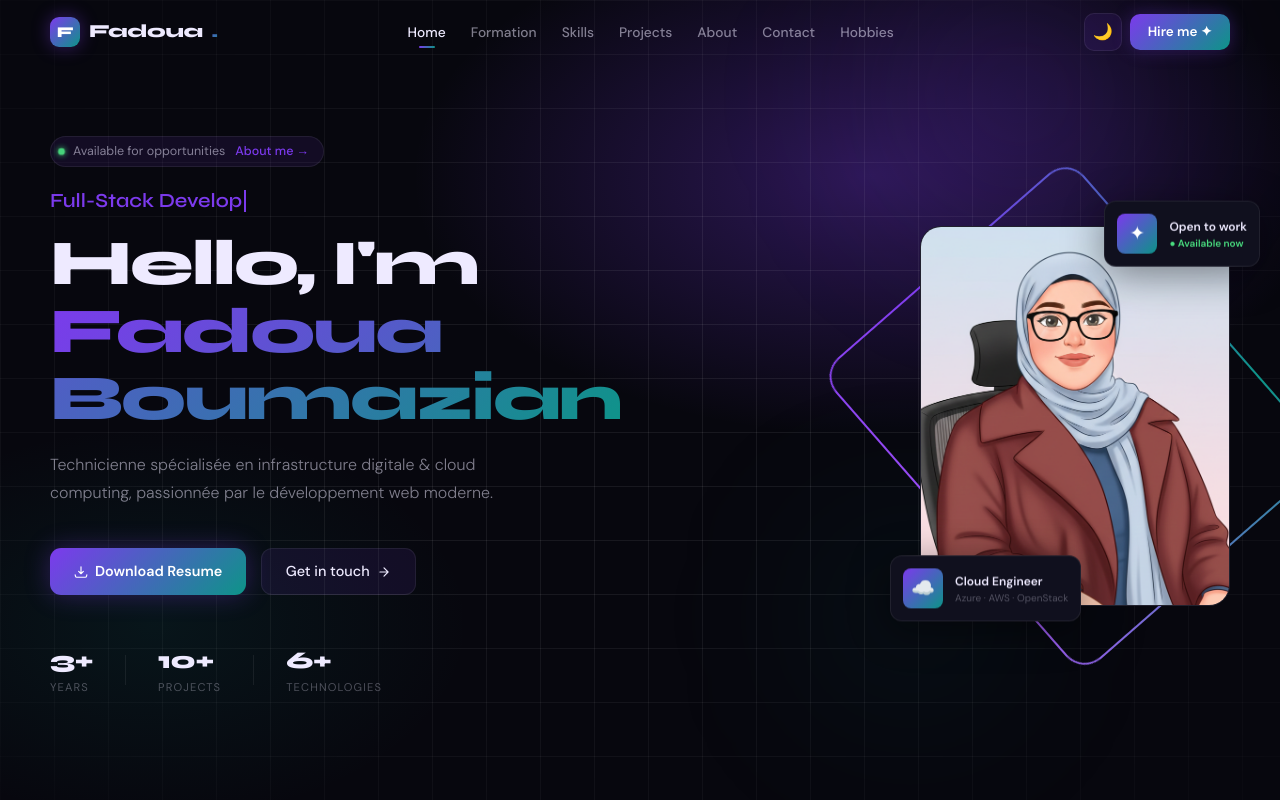
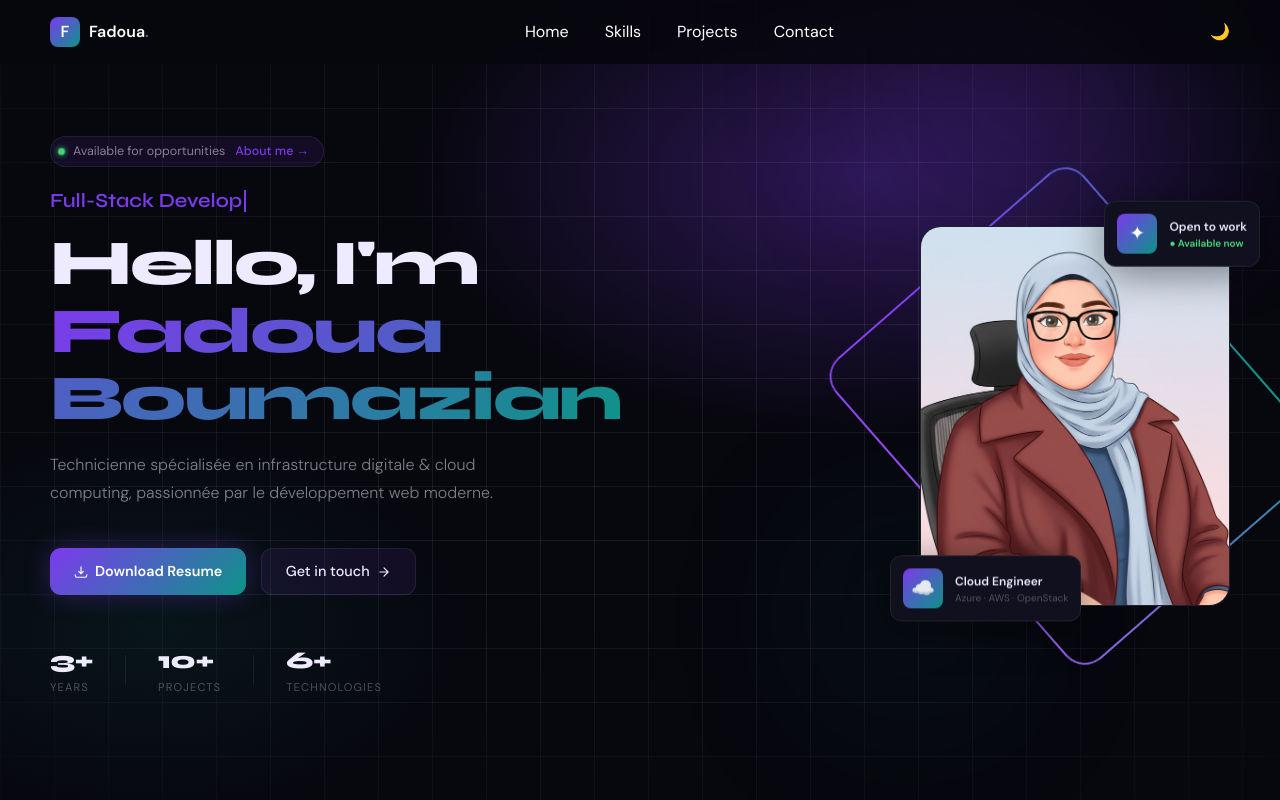
Before and after one commit to boumazian/Fad-portfolio, a Next.js app: page / in a window 1280 px wide. Shown: the top 800 px of the page. Built offline with nearby package versions, Linux system fonts and the light colour scheme.

Commit message:
feat: add full home page with navbar, hero, skills, projects, contact + smooth scroll + dark/light mode

```diff
--- a/src/app/page.tsx
+++ b/src/app/page.tsx
@@ -1,5 +1,4 @@
 import Hero from "@/components/hero";
-// import Skills from "./skills/page";
 import Skills from "@/components/ui/skilscard";
 import Projects from "@/components/project";
 import ContactSection from "./ContactSection/page";
@@ -7,11 +6,10 @@ import ContactSection from "./ContactSection/page";
 export default function Home() {
   return (
     <>
-      <Hero />
+       <Hero />
        <Skills/>
-
-<Projects></Projects>
-      <ContactSection />
+       <Projects/>
+       <ContactSection />
     </>
   );
 }
--- a/src/components/navbar.tsx
+++ b/src/components/navbar.tsx
@@ -1,119 +1,66 @@
 "use client";
-import Link from "next/link";
-import { usePathname } from "next/navigation";
+import { useTheme } from "@/context/ThemeContext";
 import { useState, useEffect } from "react";
-import { useTheme } from "@/context/ThemeContext";
 
 const LINKS = [
-  { href: "/",               label: "Home" },
-  { href: "/formationform",      label: "Formation" },
-  { href: "/skills",         label: "Skills" },
-  { href: "/projects",       label: "Projects" },
-  { href: "/aboutme",        label: "About" },
-  { href: "/ContactSection", label: "Contact" },
-  { href: "/hobbiesForm",    label: "Hobbies" },
+  { href: "#home", label: "Home" },
+  { href: "#skills", label: "Skills" },
+  { href: "#projects", label: "Projects" },
+  { href: "#contact", label: "Contact" },
 ];
 
 export default function Navbar() {
   const { dark, toggle } = useTheme();
-  const pathname = usePathname();
-  const [open, setOpen] = useState(false);
   const [scrolled, setScrolled] = useState(false);
-  const t = dark ? "dk" : "lk";
+  const [active, setActive] = useState("#home");
 
   useEffect(() => {
-    const fn = () => setScrolled(window.scrollY > 20);
-    window.addEventListener("scroll", fn);
-    return () => window.removeEventListener("scroll", fn);
+    const onScroll = () => {
+      setScrolled(window.scrollY > 20);
+      let current = "#home";
+      document.querySelectorAll("section").forEach(sec => {
+        if (window.scrollY >= (sec as HTMLElement).offsetTop - 100) {
+          current = "#" + sec.id;
+        }
+      });
+      setActive(current);
+    };
+    window.addEventListener("scroll", onScroll);
+    return () => window.removeEventListener("scroll", onScroll);
   }, []);
-  useEffect(() => setOpen(false), [pathname]);
 
   return (
-    <>
-      <style>{`
-        .nb {
-          position:fixed;top:0;left:0;right:0;z-index:999;
-          padding:0 1.5rem;
-          transition:background .35s,backdrop-filter .35s,border-color .35s,box-shadow .35s;
-          border-bottom:1px solid transparent;
-        }
-        .nb.on.dk  { background:rgba(7,7,14,.82); backdrop-filter:blur(20px); border-color:var(--border); box-shadow:var(--shadow); }
-        .nb.on.lk  { background:rgba(247,246,255,.88); backdrop-filter:blur(20px); border-color:var(--border); box-shadow:var(--shadow); }
-
-        .nb-in { max-width:1180px;margin:0 auto;height:64px;display:flex;align-items:center;justify-content:space-between; }
-
-        /* Logo */
-        .nb-logo { font-family:'Syne',sans-serif;font-size:1.15rem;font-weight:800;text-decoration:none;color:var(--txt);display:flex;align-items:center;gap:9px;letter-spacing:-.02em;transition:opacity .2s; }
-        .nb-logo:hover { opacity:.8; }
-        .nb-dot { width:30px;height:30px;border-radius:9px;background:linear-gradient(135deg,#7c3aed,#0d9488);display:flex;align-items:center;justify-content:center;color:#fff;font-size:15px;font-weight:800;box-shadow:0 0 18px rgba(124,58,237,.4);flex-shrink:0; }
-
-        /* Links */
-        .nb-ul { list-style:none;display:flex;align-items:center;gap:1px; }
-        .nb-ul a { display:block;padding:6px 12px;border-radius:8px;font-size:.86rem;font-weight:500;text-decoration:none;color:var(--txt2);transition:color .2s,background .2s;position:relative; }
-        .nb-ul a:hover { color:var(--txt);background:var(--soft); }
-        .nb-ul a.act { color:var(--txt); }
-        .nb-ul a.act::after { content:'';position:absolute;bottom:0;left:50%;transform:translateX(-50%);width:16px;height:2px;border-radius:2px;background:linear-gradient(90deg,#7c3aed,#0d9488); }
-
-        /* Actions */
-        .nb-act { display:flex;align-items:center;gap:8px; }
-        .nb-tog { width:38px;height:38px;border-radius:10px;border:1px solid var(--border);background:var(--soft);cursor:pointer;display:flex;align-items:center;justify-content:center;font-size:16px;transition:transform .2s,background .2s; }
-        .nb-tog:hover { transform:scale(1.1);filter:brightness(1.25); }
-        .nb-tog span { animation:tog-in .38s cubic-bezier(.34,1.56,.64,1); }
-        @keyframes tog-in { 0%{transform:rotate(-160deg) scale(.4)} 100%{transform:rotate(0) scale(1)} }
-
-        .nb-hire { padding:8px 18px;border-radius:10px;background:linear-gradient(135deg,#7c3aed,#0d9488);color:#fff;font-size:.84rem;font-weight:600;text-decoration:none;white-space:nowrap;box-shadow:0 0 18px rgba(124,58,237,.3);transition:transform .2s,box-shadow .2s; }
-        .nb-hire:hover { transform:translateY(-1px);box-shadow:0 0 30px rgba(124,58,237,.5); }
-
-        /* Hamburger */
-        .nb-ham { display:none;width:38px;height:38px;border-radius:10px;border:1px solid var(--border);background:var(--soft);cursor:pointer;flex-direction:column;align-items:center;justify-content:center;gap:5px;padding:9px; }
-        .nb-bar { width:17px;height:2px;border-radius:2px;background:var(--txt);transition:transform .3s,opacity .3s; }
-        .nb-ham.op .nb-bar:nth-child(1) { transform:translateY(7px) rotate(45deg); }
-        .nb-ham.op .nb-bar:nth-child(2) { opacity:0; }
-        .nb-ham.op .nb-bar:nth-child(3) { transform:translateY(-7px) rotate(-45deg); }
-
-        /* Mobile */
-        .nb-mob { display:none;flex-direction:column;gap:2px;padding:8px 0 14px;max-height:0;overflow:hidden;transition:max-height .38s ease,opacity .3s;opacity:0; }
-        .nb-mob.op { max-height:460px;opacity:1; }
-        .nb-mob a { display:block;padding:10px 12px;border-radius:9px;font-size:.9rem;font-weight:500;text-decoration:none;color:var(--txt2);transition:background .2s,color .2s; }
-        .nb-mob a:hover,.nb-mob a.act { color:var(--txt);background:var(--soft); }
-        .nb-mob-h { margin-top:6px;padding:12px;border-radius:10px;background:linear-gradient(135deg,#7c3aed,#0d9488);color:#fff!important;text-align:center;font-weight:600; }
-
-        @media(max-width:900px) { .nb-ul,.nb-hire{display:none} .nb-ham{display:flex} .nb-mob{display:flex} }
-      `}</style>
-
-      <nav className={`nb ${t} ${scrolled ? "on" : ""}`}>
+    <nav className={`nb ${dark ? "dk" : "lk"} ${scrolled ? "on" : ""}`}>
       <div className="nb-in">
-          <Link href="/" className="nb-logo">
-            <span className="nb-dot">F</span>
-            Fadoua<span className="grad">.</span>
-          </Link>
+        <a href="#home" className="nb-logo">
+          <span className="nb-dot">F</span> Fadoua<span className="grad">.</span>
+        </a>
 
         <ul className="nb-ul">
           {LINKS.map(l => (
             <li key={l.href}>
-                <Link href={l.href} className={pathname === l.href ? "act" : ""}>{l.label}</Link>
+              <a href={l.href} className={active === l.href ? "act" : ""}>{l.label}</a>
             </li>
           ))}
         </ul>
 
         <div className="nb-act">
-            <button className="nb-tog" onClick={toggle} aria-label="toggle theme">
-              <span key={String(dark)}>{dark ? "🌙" : "☀️"}</span>
-            </button>
-            <Link href="/ContactSection" className="nb-hire">Hire me ✦</Link>
-            <button className={`nb-ham ${open ? "op" : ""}`} onClick={() => setOpen(!open)}>
-              <span className="nb-bar"/><span className="nb-bar"/><span className="nb-bar"/>
-            </button>
+          <button className="nb-tog" onClick={toggle}>{dark ? "🌙" : "☀️"}</button>
         </div>
       </div>
-
-        <div className={`nb-mob ${t} ${open ? "op" : ""}`}>
-          {LINKS.map(l => (
-            <Link key={l.href} href={l.href} className={pathname === l.href ? "act" : ""}>{l.label}</Link>
-          ))}
-          <Link href="/ContactSection" className="nb-mob-h">Hire me ✦</Link>
-        </div>
+      <style>{`
+        .nb { position:fixed;top:0;width:100%;padding:0 1.5rem;transition:.3s; z-index:999;}
+        .nb.dk { background:rgba(7,7,14,.85); color:white; }
+        .nb.lk { background:rgba(247,246,255,.9); color:black; }
+        .nb.on { box-shadow:0 4px 20px rgba(0,0,0,.1); backdrop-filter:blur(20px); }
+        .nb-in { display:flex;justify-content:space-between;align-items:center;max-width:1180px;margin:0 auto;height:64px;}
+        .nb-ul { list-style:none;display:flex;gap:1rem; }
+        .nb-ul a { text-decoration:none;padding:5px 10px;border-radius:6px; transition:.2s;}
+        .nb-ul a.act { font-weight:700; background:linear-gradient(135deg,#7c3aed,#0d9488); color:white; }
+        .nb-tog { border:none;cursor:pointer;background:none;font-size:1rem;}
+        .nb-logo { font-weight:800;text-decoration:none;}
+        .nb-dot { display:inline-block;width:30px;height:30px;border-radius:8px;background:linear-gradient(135deg,#7c3aed,#0d9488);color:white;text-align:center;line-height:30px;margin-right:5px; }
+      `}</style>
     </nav>
-    </>
   );
 }
```
Also changed, not shown: src/app/projects/page.tsx (deleted, +0 -45 lines), src/app/skills/page.tsx (deleted, +0 -40 lines). Lines whose indentation alone changed are shown as unchanged.
